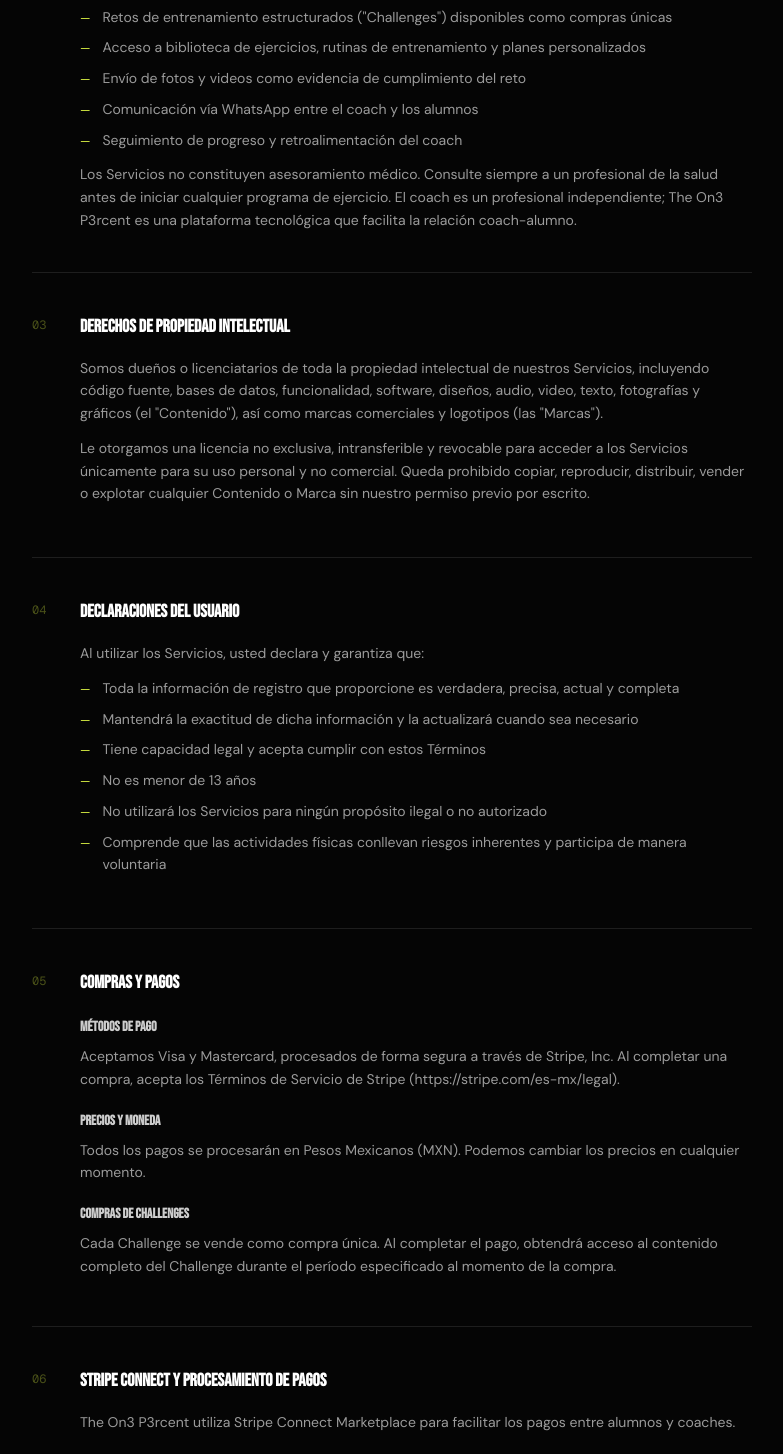
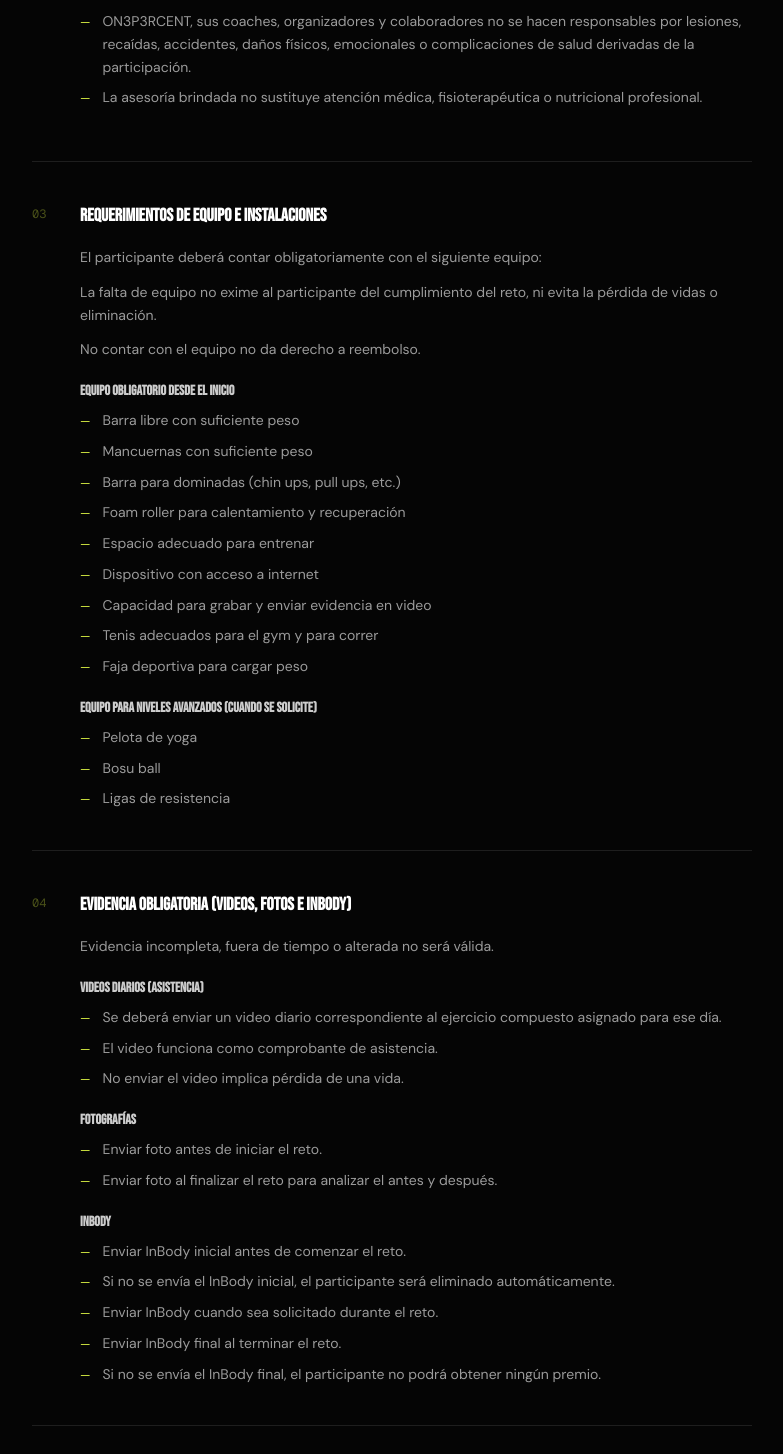
Before and after one commit to Cruzypp/Full-stack-fitness-coaching-platform, a Next.js app: page /terms in a window 1280 px wide. Shown: the part 1024-2478 px from the top of the page, without its empty margins (248-1031 px from the left). Built offline with nearby package versions, Linux system fonts and the light colour scheme.

Commit message:
Updated terms and conditions

```diff
--- a/app/terms/page.tsx
+++ b/app/terms/page.tsx
@@ -27,196 +27,249 @@
 
 const sections: Section[] = [
   {
-    id: "aceptacion",
+    id: "requisitos",
     number: "01",
-    title: "Aceptación de los Términos",
-    content: [
-      `Somos The On3 P3rcent ("Empresa", "nosotros", "nuestro"). Operamos el sitio web https://theon3p3rcent.vercel.app (el "Sitio") y los servicios relacionados de coaching de fitness (colectivamente, los "Servicios"). Contacto: oviverossecin@gmail.com`,
-      `Estos Términos y Condiciones ("Términos") constituyen un acuerdo legalmente vinculante entre usted ("Usuario") y The On3 P3rcent, que rige su acceso y uso de los Servicios. Al acceder a los Servicios, confirma haber leído, comprendido y aceptado estos Términos en su totalidad.`,
-      "SI NO ESTÁ DE ACUERDO, DEBE DEJAR DE UTILIZAR LOS SERVICIOS DE INMEDIATO.",
-      "Los Servicios están destinados a usuarios mayores de 13 años. Los menores de edad requieren el consentimiento de su padre, madre o tutor legal.",
+    title: "Requisitos de participación",
+    bullets: [
+      "Ser mayor de 18 años.",
+      "En caso de ser menor de edad, deberá contar obligatoriamente con la autorización expresa de un padre, madre o tutor legal, quien asume toda la responsabilidad del participante.",
+      "Contar con la capacidad física y mental para realizar actividad física.",
+      "El participante declara conocer su estado de salud y acepta que: Si participa lesionado, con molestias o condiciones preexistentes, lo hace bajo su total responsabilidad. Aun estando sano, participa bajo su propio riesgo.",
+      "Aceptar en su totalidad estos términos, reglas y el sistema de vidas del reto.",
     ],
   },
   {
-    id: "servicios",
+    id: "responsabilidad",
     number: "02",
-    title: "Descripción de los Servicios",
-    content: [
-      "The On3 P3rcent es una plataforma digital de coaching fitness que conecta a un coach con sus alumnos a través de:",
-    ],
+    title: "Responsabilidad y exención médica",
     bullets: [
-      `Retos de entrenamiento estructurados ("Challenges") disponibles como compras únicas`,
-      "Acceso a biblioteca de ejercicios, rutinas de entrenamiento y planes personalizados",
-      "Envío de fotos y videos como evidencia de cumplimiento del reto",
-      "Comunicación vía WhatsApp entre el coach y los alumnos",
-      "Seguimiento de progreso y retroalimentación del coach",
-    ],
-    afterBullets: [
-      "Los Servicios no constituyen asesoramiento médico. Consulte siempre a un profesional de la salud antes de iniciar cualquier programa de ejercicio. El coach es un profesional independiente; The On3 P3rcent es una plataforma tecnológica que facilita la relación coach-alumno.",
+      "El participante (o su tutor legal) acepta que participa voluntariamente y bajo su propia responsabilidad, independientemente de su estado de salud.",
+      "ON3P3RCENT, sus coaches, organizadores y colaboradores no se hacen responsables por lesiones, recaídas, accidentes, daños físicos, emocionales o complicaciones de salud derivadas de la participación.",
+      "La asesoría brindada no sustituye atención médica, fisioterapéutica o nutricional profesional.",
     ],
   },
   {
-    id: "propiedad",
+    id: "equipo",
     number: "03",
-    title: "Derechos de Propiedad Intelectual",
-    content: [
-      `Somos dueños o licenciatarios de toda la propiedad intelectual de nuestros Servicios, incluyendo código fuente, bases de datos, funcionalidad, software, diseños, audio, video, texto, fotografías y gráficos (el "Contenido"), así como marcas comerciales y logotipos (las "Marcas").`,
-      "Le otorgamos una licencia no exclusiva, intransferible y revocable para acceder a los Servicios únicamente para su uso personal y no comercial. Queda prohibido copiar, reproducir, distribuir, vender o explotar cualquier Contenido o Marca sin nuestro permiso previo por escrito.",
+    title: "Requerimientos de equipo e instalaciones",
+    content: ["El participante deberá contar obligatoriamente con el siguiente equipo:"],
+    subsections: [
+      {
+        title: "Equipo obligatorio desde el inicio",
+        bullets: [
+          "Barra libre con suficiente peso",
+          "Mancuernas con suficiente peso",
+          "Barra para dominadas (chin ups, pull ups, etc.)",
+          "Foam roller para calentamiento y recuperación",
+          "Espacio adecuado para entrenar",
+          "Dispositivo con acceso a internet",
+          "Capacidad para grabar y enviar evidencia en video",
+          "Tenis adecuados para el gym y para correr",
+          "Faja deportiva para cargar peso",
+        ],
+      },
+      {
+        title: "Equipo para niveles avanzados (cuando se solicite)",
+        bullets: [
+          "Pelota de yoga",
+          "Bosu ball",
+          "Ligas de resistencia",
+        ],
+      },
+    ],
+    afterBullets: [
+      "La falta de equipo no exime al participante del cumplimiento del reto, ni evita la pérdida de vidas o eliminación.",
+      "No contar con el equipo no da derecho a reembolso."
     ],
   },
   {
-    id: "declaraciones",
+    id: "evidencia",
     number: "04",
-    title: "Declaraciones del Usuario",
-    content: ["Al utilizar los Servicios, usted declara y garantiza que:"],
+    title: "Evidencia obligatoria (videos, fotos e InBody)",
+    subsections: [
+      {
+        title: "Videos diarios (asistencia)",
+        bullets: [
+          "Se deberá enviar un video diario correspondiente al ejercicio compuesto asignado para ese día.",
+          "El video funciona como comprobante de asistencia.",
+          "No enviar el video implica pérdida de una vida.",
+        ],
+      },
+      {
+        title: "Fotografías",
+        bullets: [
+          "Enviar foto antes de iniciar el reto.",
+          "Enviar foto al finalizar el reto para analizar el antes y después.",
+        ],
+      },
+      {
+        title: "InBody",
+        bullets: [
+          "Enviar InBody inicial antes de comenzar el reto.",
+          "Si no se envía el InBody inicial, el participante será eliminado automáticamente.",
+          "Enviar InBody cuando sea solicitado durante el reto.",
+          "Enviar InBody final al terminar el reto.",
+          "Si no se envía el InBody final, el participante no podrá obtener ningún premio.",
+        ],
+      },
+    ],
+    afterBullets: [
+      "Evidencia incompleta, fuera de tiempo o alterada no será válida."
+    ],
+  },
+  {
+    id: "horarios",
+    number: "05",
+    title: "Horarios, zonas y cortes",
     bullets: [
-      "Toda la información de registro que proporcione es verdadera, precisa, actual y completa",
-      "Mantendrá la exactitud de dicha información y la actualizará cuando sea necesario",
-      "Tiene capacidad legal y acepta cumplir con estos Términos",
-      "No es menor de 13 años",
-      "No utilizará los Servicios para ningún propósito ilegal o no autorizado",
-      "Comprende que las actividades físicas conllevan riesgos inherentes y participa de manera voluntaria",
+      "La zona horaria oficial es CDMX.",
+      "El participante cuenta con 24 horas naturales para enviar su prueba diaria.",
+      "Fines de semana no se envía prueba, excepto el sábado, en el cual sí es obligatorio.",
+      "Envíos fuera de tiempo no serán válidos y aplicarán las reglas del sistema de vidas."
+    ],
+  },
+  {
+    id: "vidas",
+    number: "06",
+    title: "Sistema de vidas y eliminación",
+    bullets: [
+      "Cada participante inicia el reto con 3 vidas.",
+      "Cada día que no se envíe el video, se pierde 1 vida automáticamente.",
+      "Al perder la totalidad de sus vidas antes de finalizar el reto, el participante será:"
+    ],
+    afterBullets: [
+      "❌ Eliminado inmediatamente del reto",
+      "❌ Sin acceso a rutinas",
+      "❌ Sin acceso a la comunidad",
+      "❌ Sin acceso a premios",
+      "",
+      "La eliminación es definitiva e irreversible."
     ],
   },
   {
     id: "pagos",
-    number: "05",
-    title: "Compras y Pagos",
-    subsections: [
-      {
-        title: "Métodos de Pago",
-        content:
-          "Aceptamos Visa y Mastercard, procesados de forma segura a través de Stripe, Inc. Al completar una compra, acepta los Términos de Servicio de Stripe (https://stripe.com/es-mx/legal).",
-      },
-      {
-        title: "Precios y Moneda",
-        content:
-          "Todos los pagos se procesarán en Pesos Mexicanos (MXN). Podemos cambiar los precios en cualquier momento.",
-      },
-      {
-        title: "Compras de Challenges",
-        content:
-          "Cada Challenge se vende como compra única. Al completar el pago, obtendrá acceso al contenido completo del Challenge durante el período especificado al momento de la compra.",
-      },
+    number: "07",
+    title: "Pagos y reembolsos",
+    bullets: [
+      "El pago del reto no es reembolsable bajo ninguna circunstancia.",
+      "No hay devoluciones por:",
+      "• Eliminación por pérdida de vidas",
+      "• Lesiones",
+      "• Abandono",
+      "• Falta de tiempo",
+      "• Incumplimiento",
+      "• No enviar evidencia",
     ],
   },
   {
-    id: "stripe-connect",
-    number: "06",
-    title: "Stripe Connect y Procesamiento de Pagos",
+    id: "imagen",
+    number: "08",
+    title: "Uso de imagen, fotos y videos (consentimiento)",
     content: [
-      "The On3 P3rcent utiliza Stripe Connect Marketplace para facilitar los pagos entre alumnos y coaches.",
+      "El participante (o su tutor legal) autoriza expresa, libre y gratuitamente a ON3P3RCENT a utilizar:"
     ],
-    subsections: [
-      {
-        title: "Para Alumnos",
-        bullets: [
-          "Los servicios de pago son provistos por Stripe y están sujetos al Acuerdo de Servicios de Stripe",
-          "The On3 P3rcent actúa como plataforma facilitadora, no como vendedor directo de los servicios de coaching",
-          "Las disputas sobre calidad del servicio deben dirigirse primero al coach a través de la plataforma",
-        ],
-      },
-      {
-        title: "Para Coaches",
-        bullets: [
-          "Al registrarse como coach, acepta el Acuerdo de Cuenta Conectada de Stripe (https://stripe.com/es-mx/legal/connect-account)",
-          "Autoriza a The On3 P3rcent a compartir su información con Stripe para proveer los servicios de pago",
-          "Los pagos están sujetos al calendario de desembolsos de Stripe",
-          "Es responsable de declarar y pagar los impuestos aplicables sobre sus ingresos",
-        ],
-      },
+    bullets: [
+      "Fotografías",
+      "Videos",
+      "Testimonios"
+    ],
+    afterBullets: [
+      "El uso será con fines publicitarios, promocionales, educativos y de difusión.",
+      "La autorización es sin límite de tiempo ni territorio y sin compensación económica.",
+      "El participante renuncia a cualquier reclamación futura relacionada con el uso de su imagen."
     ],
   },
   {
-    id: "reembolsos",
-    number: "07",
-    title: "Política de Reembolsos",
-    content: [
-      "Todas las compras de Challenges son definitivas. No se emitirán reembolsos una vez otorgado el acceso, excepto en los siguientes casos:",
-    ],
+    id: "premios",
+    number: "09",
+    title: "Premios",
     bullets: [
-      "El contenido del Challenge es materialmente diferente a lo descrito al momento de la compra",
-      "Problemas técnicos en nuestra plataforma impiden el acceso por más de 72 horas consecutivas",
-      "El coach cancela el Challenge antes de que comience",
+      "Los premios serán anónimos.",
+      "Para determinar ganadores se evaluará:",
+      "• Resultados del InBody",
+      "• Incremento de fuerza, medido por aumento de cargas",
+      "El progreso es individual: cada participante compite contra sí mismo.",
+      "El participante con el mayor resultado general será ganador.",
+      "Habrá 3 premios generales."
     ],
     afterBullets: [
-      "Para solicitar un reembolso, contáctenos dentro de los 7 días siguientes a la compra en oviverossecin@gmail.com. Los reembolsos aprobados se procesarán a través de Stripe en un plazo de 5 a 10 días hábiles.",
+      "Solo podrán ganar quienes:",
+      "• No hayan sido eliminados.",
+      "• Hayan enviado toda la evidencia requerida."
     ],
   },
   {
-    id: "evidencias",
-    number: "08",
-    title: "Contenido Generado por el Usuario y Evidencias",
-    content: [
-      `La plataforma le permite enviar fotos y videos como evidencia de sus entrenamientos ("Evidencias"). Al enviar Evidencias:`,
+    id: "propiedad-intelectual",
+    number: "10",
+    title: "Propiedad intelectual y confidencialidad",
+    bullets: [
+      "Todo el contenido, material, rutinas, métodos, técnicas y conocimientos proporcionados durante el reto son propiedad exclusiva de ON3P3RC3NT.",
+      "Queda prohibido compartir, distribuir, reproducir o comercializar el contenido del reto sin autorización expresa por escrito.",
+      "El incumplimiento de esta cláusula podrá resultar en:"
     ],
-    bullets: [
-      "Confirma que es el creador del contenido y cuenta con todos los derechos necesarios",
-      "Otorga a The On3 P3rcent y al coach una licencia limitada para ver y usar la Evidencia únicamente para verificar el cumplimiento del Challenge",
-      "Confirma que el contenido refleja fielmente su desempeño sin manipulación ni engaño",
-      "No enviará contenido inapropiado, obsceno o que viole cualquier ley aplicable",
+    afterBullets: [
+      "❌ Expulsión inmediata del reto",
+      "❌ Posibles acciones legales"
     ],
   },
   {
-    id: "prohibidas",
-    number: "09",
-    title: "Actividades Prohibidas",
-    content: ["Usted acepta no:"],
+    id: "conducta",
+    number: "11",
+    title: "Conducta y acceso",
     bullets: [
-      "Enviar evidencias fraudulentas o manipuladas de entrenamiento",
-      "Hacerse pasar por otro usuario, el coach o cualquier representante de The On3 P3rcent",
-      "Extraer o recopilar sistemáticamente datos de los Servicios sin permiso escrito",
-      "Interferir o interrumpir la seguridad o rendimiento de los Servicios",
-      "Cargar código malicioso, virus o cualquier material dañino",
-      "Intentar acceder a cuentas o datos privados de otros usuarios",
-      "Acosar, abusar o amenazar a otros usuarios, al coach o al personal de The On3 P3rcent",
+      "El acceso al reto es personal e intransferible.",
+      "ON3P3RCENT podrá remover o expulsar a cualquier participante que:",
+      "• Incumpla las reglas",
+      "• Falte al respeto",
+      "• Comparta contenido del programa",
+      "• Afecte a la comunidad"
     ],
     afterBullets: [
-      "La violación de estas actividades podrá resultar en la cancelación inmediata de su cuenta sin reembolso.",
+      "La expulsión no genera derecho a reembolso."
     ],
   },
   {
-    id: "privacidad",
-    number: "10",
-    title: "Política de Privacidad",
+    id: "fuerza-mayor",
+    number: "12",
+    title: "Fuerza mayor",
     content: [
-      "Nos preocupamos por la privacidad y seguridad de sus datos. Al usar los Servicios, acepta nuestra Política de Privacidad. Los Servicios están alojados en México y Estados Unidos.",
-      "Los datos recopilados incluyen: información de registro, datos de pago (procesados por Stripe), evidencias de entrenamiento y datos de uso de la plataforma.",
+      "ON3P3RCENT no será responsable por incumplimientos derivados de situaciones de fuerza mayor, incluyendo pero no limitándose a:"
+    ],
+    bullets: [
+      "Fallas de plataforma",
+      "Cortes de internet",
+      "Problemas técnicos externos",
+      "Casos externos o ajenos a la organización"
+    ],
+    afterBullets: [
+      "En estos casos:",
+      "• El reto continuará.",
+      "• Las decisiones operativas se tomarán a criterio exclusivo de la organización, sin generar derecho a reembolso o compensación."
     ],
   },
   {
-    id: "terminacion",
-    number: "11",
-    title: "Vigencia y Terminación",
+    id: "modificaciones",
+    number: "13",
+    title: "Modificaciones",
     content: [
-      "Estos Términos permanecerán en plena vigencia mientras use los Servicios. Nos reservamos el derecho de cancelar su cuenta y eliminar cualquier contenido en cualquier momento, sin previo aviso, por incumplimiento de estos Términos o cualquier ley aplicable.",
+      "ON3P3RCENT se reserva el derecho de modificar estos términos y condiciones en cualquier momento para mejorar la operación del reto.",
+      "Cualquier cambio será comunicado a los participantes."
     ],
   },
   {
-    id: "ley",
-    number: "12",
-    title: "Ley Aplicable y Resolución de Controversias",
+    id: "aceptacion",
+    number: "14",
+    title: "Aceptación",
     content: [
-      "Estos Términos se regirán por las leyes de los Estados Unidos Mexicanos. Los tribunales de México tendrán jurisdicción exclusiva para resolver cualquier controversia.",
-      "Antes de iniciar cualquier proceso formal, ambas partes acuerdan negociar informalmente durante al menos 30 días. Si no prosperara, las controversias se resolverán mediante arbitraje con sede en Monterrey, Nuevo León, México, en idioma español.",
+      "Al realizar el pago, registrarse o participar, el participante (o su tutor legal) declara haber:"
     ],
-  },
-  {
-    id: "descargo",
-    number: "13",
-    title: "Descargo de Responsabilidad y Limitación de Responsabilidad",
-    content: [
-      "LOS SERVICIOS SE PROPORCIONAN TAL COMO ESTÁN Y SEGÚN DISPONIBILIDAD. LAS ACTIVIDADES FÍSICAS CONLLEVAN RIESGOS INHERENTES. ON3 P3RCENT NO ES RESPONSABLE POR LESIONES, COMPLICACIONES DE SALUD O RESULTADOS ADVERSOS DERIVADOS DE LA PARTICIPACIÓN EN CHALLENGES.",
-      "NUESTRA RESPONSABILIDAD TOTAL HACIA USTED ESTARÁ LIMITADA AL MONTO PAGADO POR USTED DURANTE LOS DOS (2) MESES ANTERIORES A LA CAUSA DE LA ACCIÓN.",
+    bullets: [
+      "Leído",
+      "Comprendido",
+      "Aceptado"
     ],
-  },
-  {
-    id: "contacto",
-    number: "14",
-    title: "Contáctenos",
-    content: [
-      "Para resolver una queja o recibir más información sobre los Servicios:",
-      "The On3 P3rcent — oviverossecin@gmail.com — https://theon3p3rcent.vercel.app",
+    afterBullets: [
+      "la totalidad de estos términos y condiciones."
     ],
   },
 ];
@@ -255,10 +308,9 @@
 
         {/* Intro callout */}
         <div className="border border-[#E8FF47]/20 bg-[#E8FF47]/5 rounded-lg p-5 mb-16">
+          <p className="text-[#E8FF47] font-bold mb-2">Reto ON3P3RCENT</p>
           <p className="text-white/70 text-sm leading-relaxed">
-            Al acceder o utilizar la plataforma The On3 P3rcent, aceptas estos
-            Términos y Condiciones en su totalidad. Si no estás de acuerdo,
-            debes dejar de usar los Servicios de inmediato.
+            Al inscribirse, realizar el pago y/o participar en el Reto ON3P3RCENT, el participante acepta de manera expresa los siguientes términos y condiciones.
           </p>
         </div>
 
```
